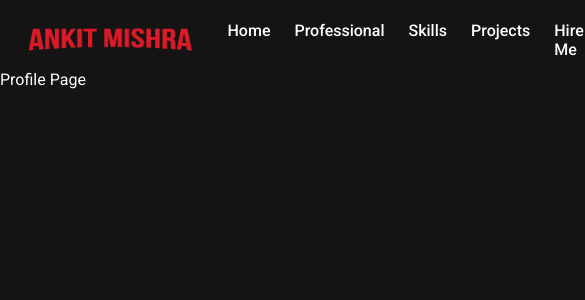
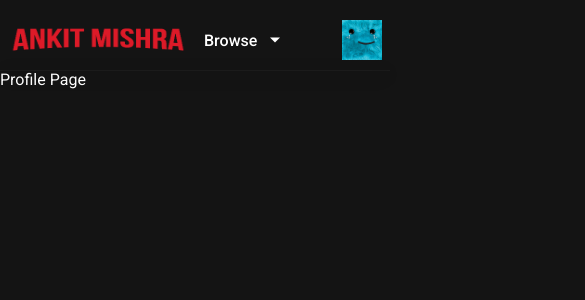
Before and after one commit to ankitdotdev/ankit-netflix-portfolio, a Next.js app: page /profile/1 in a window 390 px wide. Shown: the top 300 px of the page, 585 px wide, since content can reach past the window. Built offline with nearby package versions, Linux system fonts and the light colour scheme.

Commit message:
Add Navbar component with responsive mobile dropdown and profile image handling

```diff
--- a/src/shared/component/Navbar/index.module.css
+++ b/src/shared/component/Navbar/index.module.css
@@ -6,6 +6,8 @@
   justify-content: space-between;
   align-items: center;
   padding: 0 1.5rem;
+  position: relative;
+  z-index: 1000;
 }
 
 .navLeft {
@@ -18,6 +20,8 @@
   display: flex;
   gap: 1.5rem;
   list-style: none;
+  margin: 0;
+  padding: 0;
 }
 
 .navLinks li a {
@@ -25,19 +29,146 @@
   text-decoration: none;
   font-size: 1rem;
   font-weight: 500;
-  transition: color 0.3 ease;
+  transition: color 0.3s ease;
 }
 
-.navContainer li a:hover {
+.navLinks li a:hover {
   color: #e50914;
 }
 
-.navContainer li a :active{
+.navLinks li a:active {
   color: #e50914;
 }
 
-.profile{
+.profile {
   display: flex;
   align-items: center;
   cursor: pointer;
 }
+
+.browseButton {
+  display: none;
+  align-items: center;
+  gap: 0.5rem;
+  cursor: pointer;
+  color: white;
+  font-size: 1rem;
+  font-weight: 500;
+  padding: 0.5rem 0;
+  user-select: none;
+}
+
+.browseIcon {
+  transition: transform 0.2s ease;
+}
+
+.browseIcon.rotated {
+  transform: rotate(180deg);
+}
+
+/* Mobile Dropdown Styles */
+.mobileDropdown {
+  position: absolute;
+  top: 100%;
+  left: 0;
+  right: 0;
+  background-color: rgba(0, 0, 0, 0.95);
+  backdrop-filter: blur(10px);
+  border-top: 1px solid rgba(255, 255, 255, 0.1);
+  max-height: 0;
+  overflow: hidden;
+  transition: max-height 0.3s ease;
+  z-index: 999;
+  box-shadow: 0 4px 20px rgba(0, 0, 0, 0.3);
+}
+
+.mobileDropdown.open {
+  max-height: 400px;
+}
+
+.mobileDropdownLinks {
+  list-style: none;
+  padding: 0;
+  margin: 0;
+  display: flex;
+  flex-direction: column;
+}
+
+.mobileDropdownLinks li {
+  border-bottom: 1px solid rgba(255, 255, 255, 0.1);
+}
+
+.mobileDropdownLinks li:last-child {
+  border-bottom: none;
+}
+
+.mobileDropdownLinks li a {
+  color: white;
+  text-decoration: none;
+  font-size: 1rem;
+  font-weight: 500;
+  padding: 16px 20px;
+  display: block;
+  transition: all 0.3s ease;
+}
+
+.mobileDropdownLinks li a:hover {
+  color: #e50914;
+  background-color: rgba(255, 255, 255, 0.05);
+}
+.mobileDropdown {
+  position: absolute;
+  top: 100%;
+  left: 0;
+  right: 0;
+  background-color: rgba(0, 0, 0, 0.95);
+  backdrop-filter: blur(10px);
+  border-top: 1px solid rgba(255, 255, 255, 0.1);
+  max-height: 0;
+  overflow: hidden;
+  transition: max-height 0.3s ease;
+  z-index: 999;
+  box-shadow: 0 4px 20px rgba(0, 0, 0, 0.3);
+}
+
+.mobileDropdown.open {
+  max-height: 400px;
+}
+
+
+/* Responsive Design */
+@media (max-width: 768px) {
+  .navContainer {
+    padding: 0 1rem;
+    position: relative;
+  }
+
+  .navLeft {
+    gap: 1rem;
+    flex: 1;
+  }
+
+  .navLinks {
+    display: none;
+  }
+
+  .browseButton {
+    display: flex;
+  }
+
+  .navRight {
+    position: relative;
+    order: 0;
+  }
+}
+
+@media (max-width: 480px) {
+  .navContainer {
+    padding: 0 0.5rem;
+  }
+
+  .mobileDropdownLinks li a {
+    padding: 14px 16px;
+    font-size: 0.95rem;
+  }
+}
--- a/src/shared/component/Navbar/index.tsx
+++ b/src/shared/component/Navbar/index.tsx
@@ -1,10 +1,11 @@
 "use client";
 import Image from "next/image";
 import Link from "next/link";
-import React, { useState, useEffect } from "react";
+import React, { useState, useEffect, useRef } from "react";
 import styles from "./index.module.css";
 import { ProfilseData } from "@/features/browse/constants/Roles/ProfilesConstant";
 import { useParams, usePathname, useRouter } from "next/navigation";
+import { IoMdArrowDropdown } from "react-icons/io";
 
 interface NavItems {
   label: string;
@@ -39,6 +40,10 @@ const Navbar = () => {
   const pathName = usePathname();
   const router = useRouter();
   const [profile, setProfile] = useState("/rolesImages/blue.png");
+  const [isOpen, setIsOpen] = useState(false);
+  const [isMobile, setIsMobile] = useState(false);
+  const dropdownRef = useRef<HTMLDivElement>(null);
+  const browseButtonRef = useRef<HTMLDivElement>(null);
 
   useEffect(() => {
     const profileImage = ProfilseData.find((profile) => profile.label === id);
@@ -46,14 +51,45 @@ const Navbar = () => {
       setProfile(profileImage.image);
     }
   }, [id]);
+
+  useEffect(() => {
+    const handleResize = () => {
+      setIsMobile(window.innerWidth <= 768);
+    };
+    handleResize();
+    window.addEventListener("resize", handleResize);
+    return () => window.removeEventListener("resize", handleResize);
+  }, []);
+
+  useEffect(() => {
+    const handleClickOutside = (event: MouseEvent) => {
+      if (
+        isOpen &&
+        dropdownRef.current &&
+        browseButtonRef.current &&
+        !dropdownRef.current.contains(event.target as Node) &&
+        !browseButtonRef.current.contains(event.target as Node)
+      ) {
+        setIsOpen(false);
+      }
+    };
+    document.addEventListener("mousedown", handleClickOutside);
+    return () => document.removeEventListener("mousedown", handleClickOutside);
+  }, [isOpen]);
+
+  useEffect(() => {
+    setIsOpen(false);
+  }, [pathName]);
+
   const excludedPath: string[] = ["/", "/browse"];
-  if (excludedPath.includes(pathName)) {
-    return null;
-  }
+  if (excludedPath.includes(pathName)) return null;
+
+  const getRoute = (route: string) =>
+    route.includes(":profileId") ? route.replace(":profileId", id as string) : route;
 
   return (
     <nav className={styles.navContainer}>
-      {/* Left Area */}
+      {/* Left */}
       <div className={styles.navLeft}>
         <Image
           src="/logo.png"
@@ -63,16 +99,55 @@ const Navbar = () => {
           style={{ cursor: "pointer" }}
           onClick={() => router.push("/")}
         />
+
+        {/* Desktop Navigation */}
+        {!isMobile && (
           <ul className={styles.navLinks}>
             {navItems.map((nav, index) => (
               <li key={index}>
-              <Link href={nav.route}>{nav.label}</Link>
+                <Link href={getRoute(nav.route)}>{nav.label}</Link>
+              </li>
+            ))}
+          </ul>
+        )}
+
+        {/* Mobile Browse Button */}
+        {isMobile && (
+          <div className={styles.mobileMenuContainer}>
+            <div
+              ref={browseButtonRef}
+              className={styles.browseButton}
+              onClick={() => setIsOpen(!isOpen)}
+            >
+              <span>Browse</span>
+              <IoMdArrowDropdown
+                className={`${styles.browseIcon} ${isOpen ? styles.rotated : ""}`}
+                size={20}
+              />
+            </div>
+
+            <div
+              ref={dropdownRef}
+              className={`${styles.mobileDropdown} ${isOpen ? styles.open : ""}`}
+            >
+              <ul className={styles.mobileDropdownLinks}>
+                {navItems.map((nav, index) => (
+                  <li key={index}>
+                    <Link
+                      href={getRoute(nav.route)}
+                      onClick={() => setIsOpen(false)}
+                    >
+                      {nav.label}
+                    </Link>
                   </li>
                 ))}
               </ul>
             </div>
+          </div>
+        )}
+      </div>
 
-      {/* Right Area */}
+      {/* Right - Profile */}
       <div className={`${styles.navRight} ${styles.profile}`}>
         <Image
           src={profile}
```
Also changed, not shown: src/features/profile/index.tsx (added, +9 -0 lines), 1 other file (tests, documents, lock files or other folders). Lines whose indentation alone changed are shown as unchanged.
